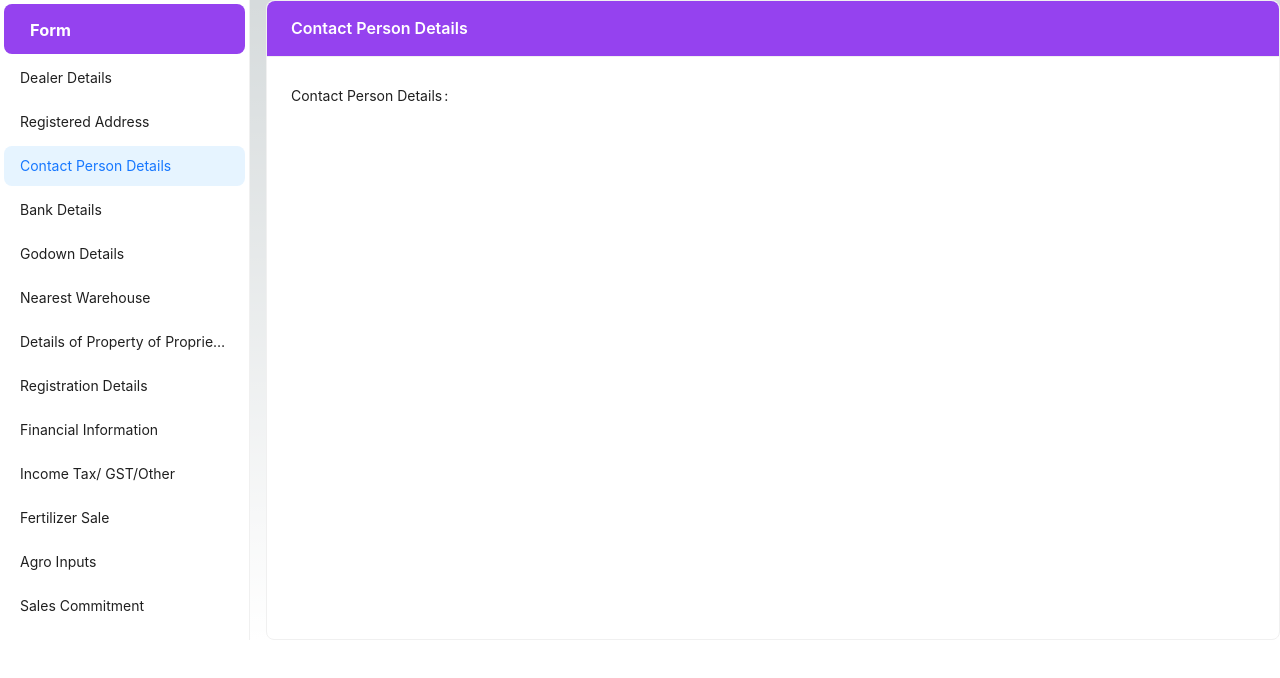
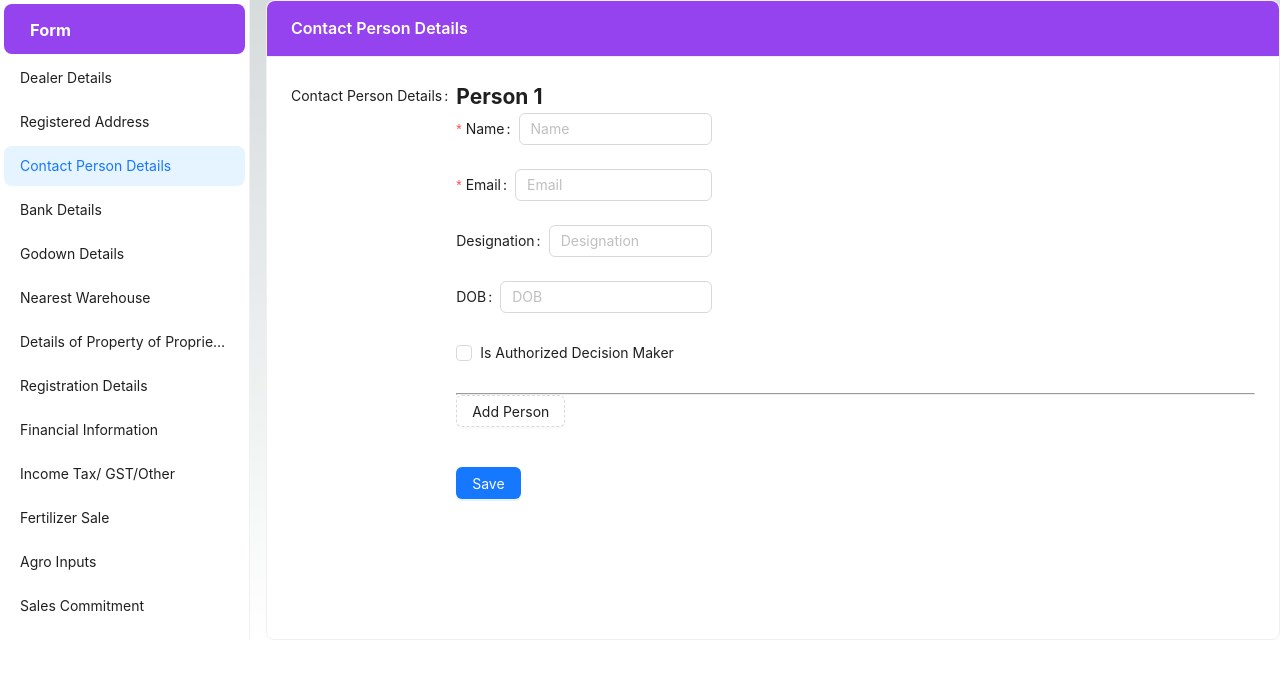
Before and after one commit to prsanjeetpanwar/next_dealer, a Next.js app: page /delar/ragister in a window 1280 px wide. Both pictures are taken after a click on the item "Contact Person Details". Shown: the top 678 px of the page. Built offline with nearby package versions, Linux system fonts and the light colour scheme.

Commit message:
new update

```diff
--- a/package.json
+++ b/package.json
@@ -20,6 +20,7 @@
     "next": "13.4.7",
     "react": "18.2.0",
     "react-dom": "18.2.0",
+    "react-icons": "^4.10.1",
     "typescript": "5.1.6"
   }
 }
--- /dev/null
+++ b/src/app/delar/ragister/Form/Contactpersondetails.tsx
@@ -0,0 +1,88 @@
+import React, { useState } from 'react';
+import { Button, Input, Form, Row, Col, Checkbox } from 'antd';
+import 'react-icons'
+
+const RegisterPersons: React.FC = () => {
+  const [persons, setPersons] = useState([{ id: 1 }]);
+
+  const handleAddPerson = () => {
+    const newPersonId = persons[persons.length - 1].id + 1;
+    setPersons([...persons, { id: newPersonId }]);
+  };
+
+  const handleDeletePerson = (id: number) => {
+    const updatedPersons = persons.filter((person) => person.id !== id);
+    setPersons(updatedPersons);
+  };
+
+  const onFinish = (values: any) => {
+    console.log('Persons:', values.persons);
+  };
+
+  return (
+    <Form onFinish={onFinish}>
+      {persons.map((person) => (
+        <div key={person.id}>
+          <h2>Person {person.id}</h2>
+          <Row gutter={16}>
+            <Col span={8}>
+              <Form.Item
+                name={['persons', person.id, 'name']}
+                label="Name"
+                rules={[{ required: true, message: 'Please enter Name' }]}
+              >
+                <Input placeholder="Name" />
+              </Form.Item>
+            </Col>
+          </Row>
+          <Row gutter={16}>
+            <Col span={8}>
+              <Form.Item
+                name={['persons', person.id, 'email']}
+                label="Email"
+                rules={[{ required: true, message: 'Please enter Email' }]}
+              >
+                <Input placeholder="Email" />
+              </Form.Item>
+            </Col>
+          </Row>
+          <Row gutter={16}>
+            <Col span={8}>
+              <Form.Item name={['persons', person.id, 'designation']} label="Designation">
+                <Input placeholder="Designation" />
+              </Form.Item>
+            </Col>
+          </Row>
+          <Row gutter={16}>
+            <Col span={8}>
+              <Form.Item name={['persons', person.id, 'dob']} label="DOB">
+                <Input placeholder="DOB" />
+              </Form.Item>
+            </Col>
+          </Row>
+          <Row gutter={16}>
+            <Col span={8}>
+              <Form.Item name={['persons', person.id, 'isAuthorized']} valuePropName="checked">
+                <Checkbox>Is Authorized Decision Maker</Checkbox>
+              </Form.Item>
+            </Col>
+          </Row>
+          {persons.length > 1 && (
+            <Button onClick={() => handleDeletePerson(person.id)}>Delete</Button>
+          )}
+          <hr />
+        </div>
+      ))}
+      <Button type="dashed" onClick={handleAddPerson} style={{ marginBottom: '1rem' }}>
+        Add Person
+      </Button>
+      <div style={{ marginTop: 24 }}>
+        <Button type="primary" htmlType="submit">
+          Save
+        </Button>
+      </div>
+    </Form>
+  );
+};
+
+export default RegisterPersons;
--- a/src/app/delar/ragister/Form/Registeraddress.tsx
+++ b/src/app/delar/ragister/Form/Registeraddress.tsx
@@ -7,7 +7,7 @@ const RegisterAddress: React.FC = () => {
   const [form] = Form.useForm();
 
   useEffect(() => {
-    form.resetFields(); // Reset form fields on component mount
+    form.resetFields();
   }, [form]);
 
   const onFinish = (values: any) => {
--- a/src/app/delar/ragister/page.tsx
+++ b/src/app/delar/ragister/page.tsx
@@ -4,6 +4,7 @@ import { Card, Form, Menu, Progress } from 'antd';
 import Link from 'next/link';
 import Delardetails from './Form/delardetails';
 import Registeraddress from './Form/Registeraddress';
+import RegisterPersons from './Form/Contactpersondetails';
 const { SubMenu } = Menu;
 
 const RightBoxForm = () => {
@@ -151,7 +152,9 @@ const RightBoxForm = () => {
 
           )}
           {currentMenu === 'contactPersonDetails' && (
-            <Form.Item label="Contact Person Details" name="contactPersonDetails">
+            <Form.Item label="Contact Person Details"
+             name="contactPersonDetails">
+              <RegisterPersons/>
             </Form.Item>
           )}
           {currentMenu === 'bankDetails' && (
```
Also changed, not shown: 1 other file (tests, documents, lock files or other folders).
